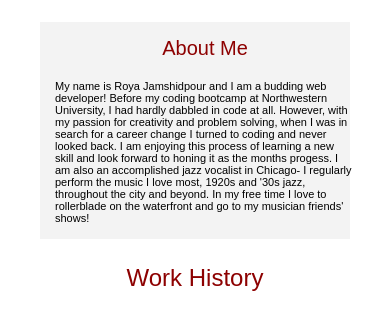
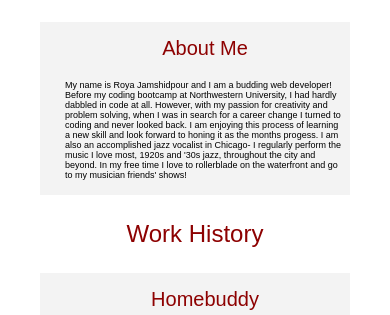
Before and after one commit to Roya-Jamshidpour/homework-2, a plain HTML site: page index.html in a window 390 px wide. Shown: the part 541-856 px from the top of the page. Drawn offline with nearby package versions, Linux system fonts and the light colour scheme.

Commit message:
updated media query text

```diff
--- a/assets/style.css
+++ b/assets/style.css
@@ -164,7 +164,7 @@ p {
     margin: 0px;
     display: flex;
     text-align: left;
-    padding: 10px;
+    padding: 10px 10px;
 }
 
 
@@ -178,6 +178,7 @@ p {
     justify-content: center;
     flex-direction: column;
     align-items: center;
+    width: 100%;
 
     }
 
@@ -185,10 +186,12 @@ p {
       width: 300px;
       height: fit-content;
       display: flex;
+      align-items: center;
       flex-wrap: wrap;
       justify-content: center;
       flex-direction: column;
-      padding: 5px 5px;
+      padding-left: 10px;
+      padding-right: 10px;
       margin: 5px 5px;
     }
 /* navbar text shrinks */
@@ -201,16 +204,17 @@ p {
     max-width: 260px;
 }
  /* my name header text shrinks */
-
  .roya {
     font-size: 10px;
     width: 100%;
 }
 /* text in boxes */
 p {
-    font-size: 11px;
+    width: 280px;
+    font-size: 9px;
     display: flex;
     align-items: baseline;
+    word-wrap: break-word;
 }
 
 /* images in work history blocks */
```
